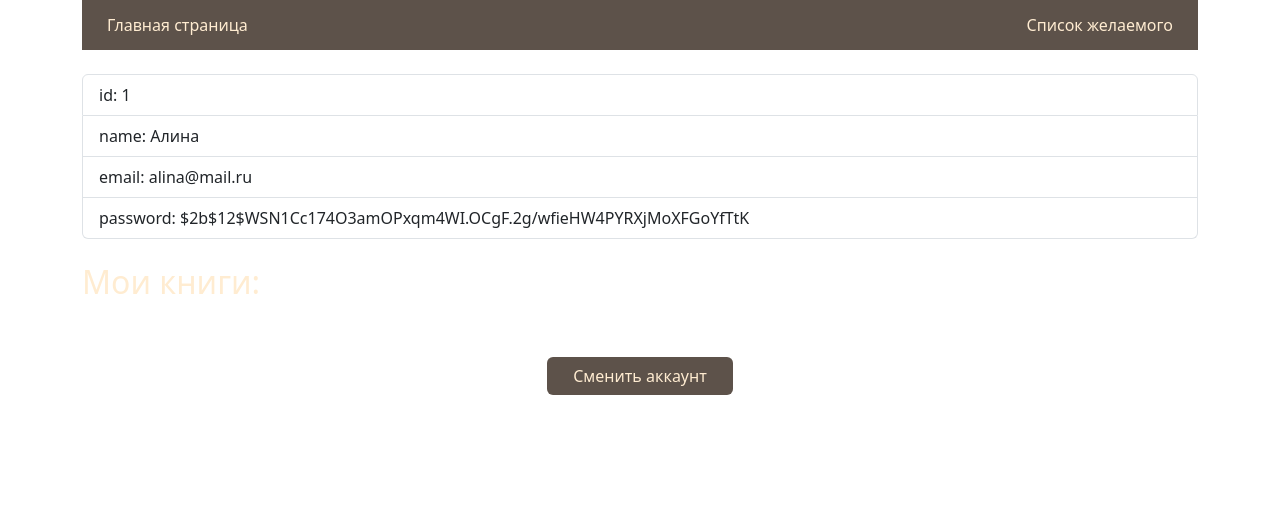
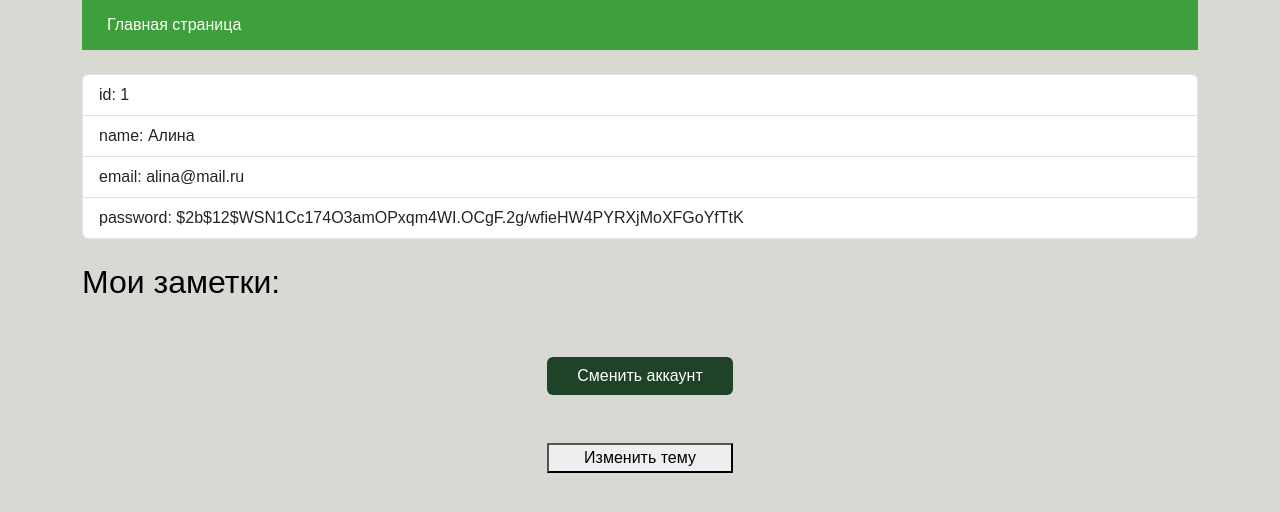
Before and after one commit to AlSilvyl/TDlist, a FastAPI app: page /profile/1 in a window 1280 px wide. Shown: the top 512 px of the page. Run offline with FastAPI, Linux system fonts and the light colour scheme.

Commit message:
общее

```diff
--- a/templates/profile.html
+++ b/templates/profile.html
@@ -15,16 +15,13 @@
     </style>
 </head>
 
-<body>
+<body class="light-theme">
     <div class="container">
-        <div style='height:45px; background-color: #483C32e1; display: flex;
+        <div style='height:45px; display: flex;
         justify-content: space-between; align-items: center;
         padding: 25px;' class="header">
             <div class="left">
-                <a href="/"> <span style="color:#FFECD1"> Главная страница </span> </a>
-            </div>
-            <div class="center">
-                <a href="/wishlist"> <span style="color:#FFECD1"> Список желаемого </span> </a>
+                <a href="/"> Главная страница </a>
             </div>
         </div>
         <br>
@@ -37,7 +34,7 @@
         </ul>
         {% endblock %}
         <br>
-        <h2> <span style="color:#FFECD1"> Мои книги: </span> </h2>
+        <h2> Мои заметки: </h2>
         <br>
         <div class="row">
             {% for i in book_result %}
@@ -47,9 +44,6 @@
                         <div class="card-body">
                             <ul class="list-group">
                                 <li class="list-group-item book-title">Название: {{ i.title }}</li>
-                                <li class="list-group-item book-author">Автор: {{ i.author }}</li>
-                                <li class="list-group-item">Жанр: {{ i.genre }}</li>
-                                <li class="list-group-item wishlist-status"></li>
                             </ul>
                         </div>
                     </a>
@@ -60,12 +54,67 @@
         </div>
         <br>
         <div class="d-grid gap-5 col-2 mx-auto">
-            <a style="background-color: #483C32e1;" class="btn" href="{{ url_for('switch_account') }}"> <span style="color:#FFECD1"> Сменить аккаунт </span> </a>
+            <a class="btn" href="{{ url_for('switch_account') }}"> Сменить аккаунт </a>
+            <button id='themeToggle'>Изменить тему</button>
         </div>
     </div>
 </body>
 
+<script>
+    document.getElementById('themeToggle').addEventListener('click', function() {
+        const currentTheme = document.body.className;
+        if (currentTheme === 'light-theme') {
+        document.body.className = 'dark-theme';
+        } else {
+        document.body.className = 'light-theme';
+        }
+    });
+</script>
+
 <style>
+    body {
+    font-family: Monotype Corsiva, sans-serif;
+    transition: background-color 0.7s ease;
+}
+
+body.light-theme {
+    background-color: #D8D9D3;
+    color: #000000;
+}
+
+body.dark-theme {
+    background-color: #222629;
+    color: #ffffff;
+}
+
+.header {
+    background-color: #3F9F3C;
+}
+
+.btn {
+    background-color: #1E4328;
+    color: white;
+}
+
+.card {
+    background-color: #2E7925;
+}
+
+body.dark-theme .header {
+    background-color: #317C2D;
+}
+
+body.dark-theme .btn {
+    background-color: #54A065;
+    color: black;
+}
+
+body.dark-theme .card {
+    background-color: #257953;
+}
+
+
+
 </style>
 
 </html>
```
Also changed, not shown: project.db.
